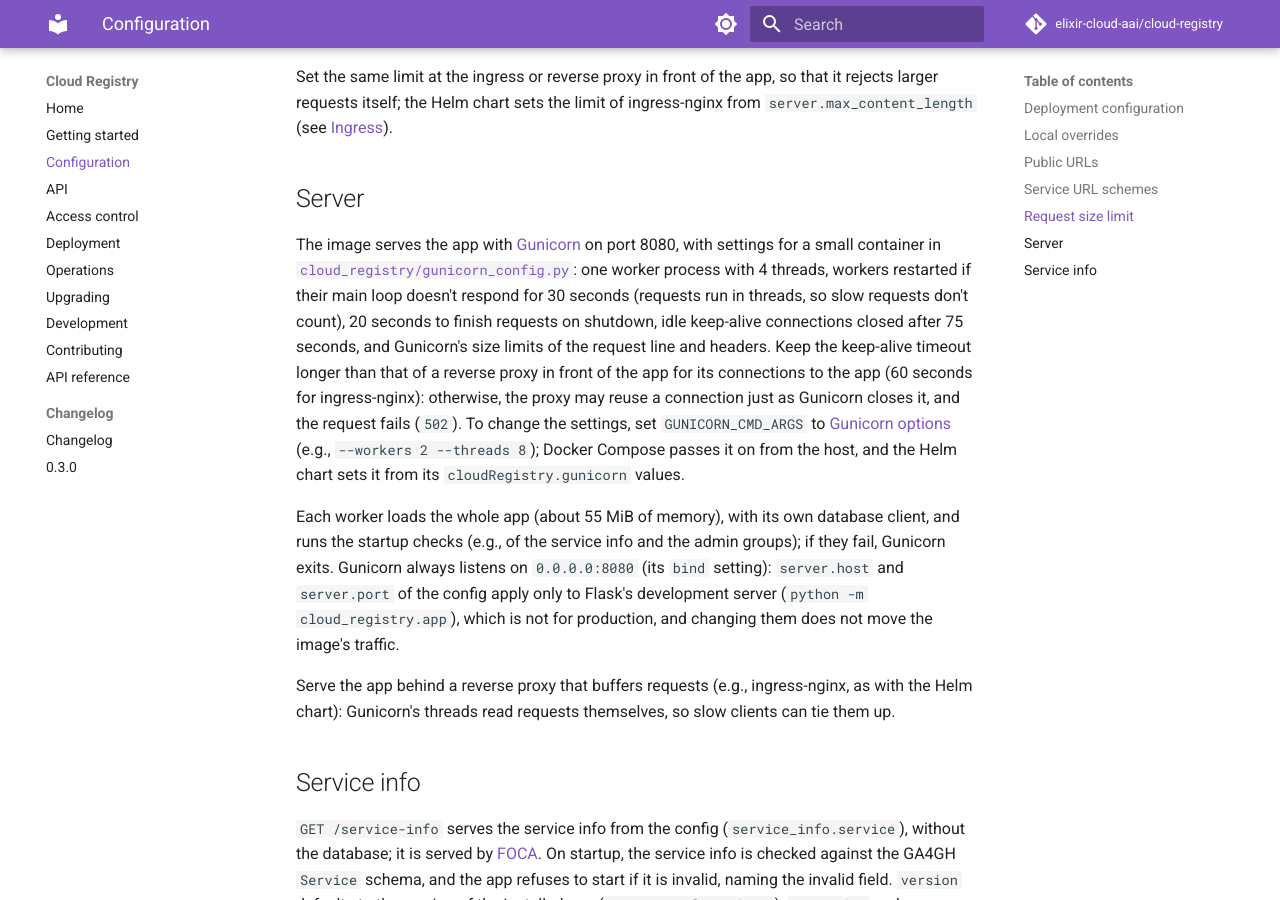
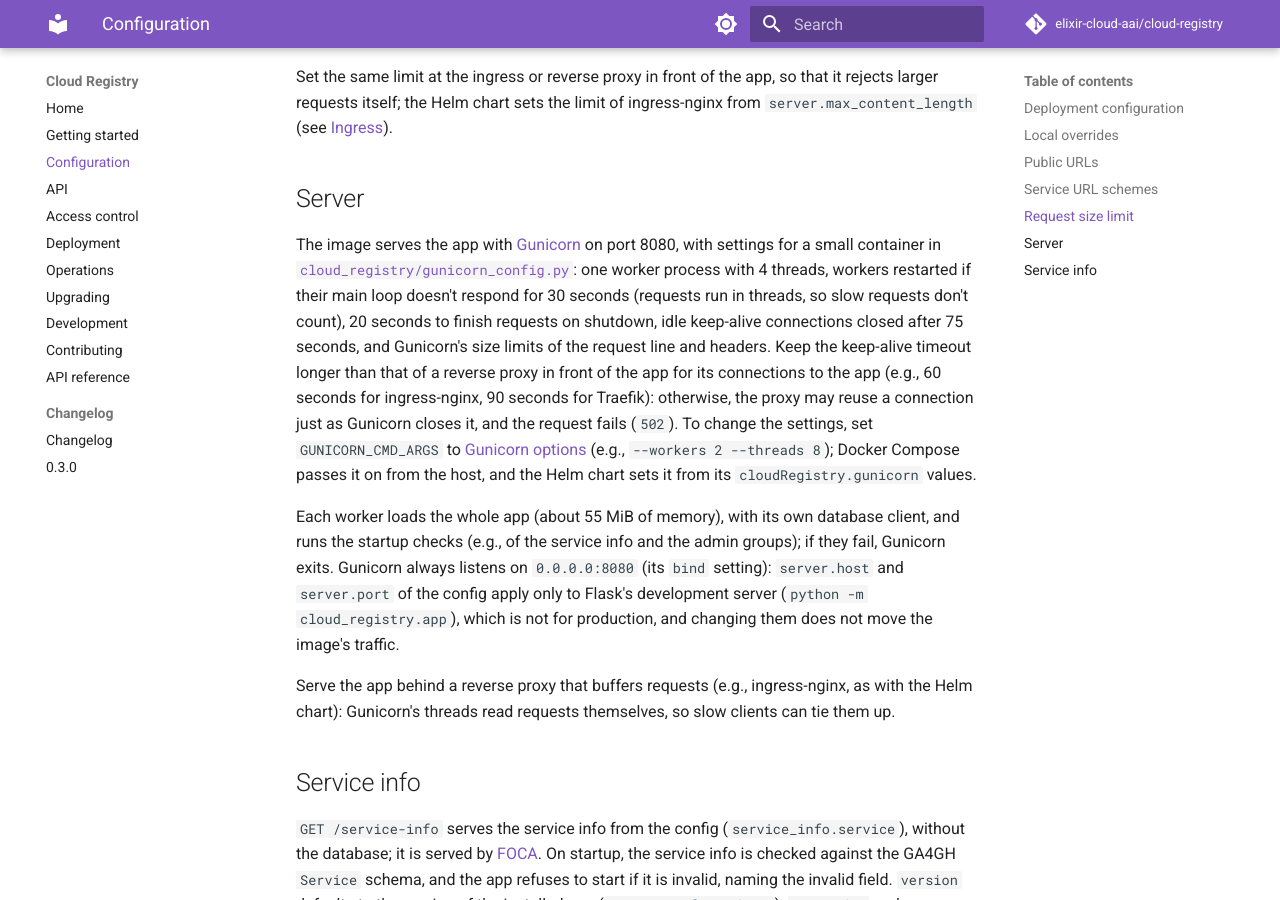
Before and after one commit to elixir-cloud-aai/cloud-registry, an MkDocs documentation site: the page built from docs/configuration.md, in a window 1280 px wide and 900 px high, scrolled down 3114 px. Built offline with MkDocs 1.6.1 and Material for MkDocs 9.7.7, drawn with Linux system fonts in a browser that asks for light colours; comment, search, counter and statistics services are not loaded.

Commit message:
fix(chart): address review of neutral defaults
- Gateway API guidance: the HTTPRoute's backend is the Service on
  port 8080 (HTTPRoutes take port numbers), matching only
  /ga4gh/registry/v1/; in a paragraph of its own.
- Keep-alive notes name Traefik and Envoy Gateway besides
  ingress-nginx (README, values, configuration docs).
- The upgrade steps and 0.3.0 notes no longer state an
  ingress-nginx default for ingressFrom.
- The schema test takes the description from the copy, checking
  that it names no ingress-nginx default.

Co-Authored-By: Claude Opus 5.5 <noreply@anthropic.com>

```diff
--- a/docs/configuration.md
+++ b/docs/configuration.md
@@ -174,9 +174,9 @@ doesn't respond for 30 seconds (requests run in threads, so slow requests
 don't count), 20 seconds to finish requests on shutdown, idle keep-alive
 connections closed after 75 seconds, and Gunicorn's size limits of the request
 line and headers. Keep the keep-alive timeout longer than that of a reverse
-proxy in front of the app for its connections to the app (60 seconds for
-ingress-nginx): otherwise, the proxy may reuse a connection just as Gunicorn
-closes it, and the request fails (`502`). To change the settings, set
+proxy in front of the app for its connections to the app (e.g., 60 seconds
+for ingress-nginx, 90 seconds for Traefik): otherwise, the proxy may reuse a
+connection just as Gunicorn closes it, and the request fails (`502`). To change the settings, set
 `GUNICORN_CMD_ARGS` to [Gunicorn
 options](https://gunicorn.org/reference/settings/) (e.g., `--workers 2
 --threads 8`); Docker Compose passes it on from the host, and the Helm chart
```
Also changed, not shown: deployment/README.md (+14 -8 lines), docs/releases/0.3.0.md (+3 -1 lines), docs/upgrading.md (+3 -2 lines), 2 other files.
